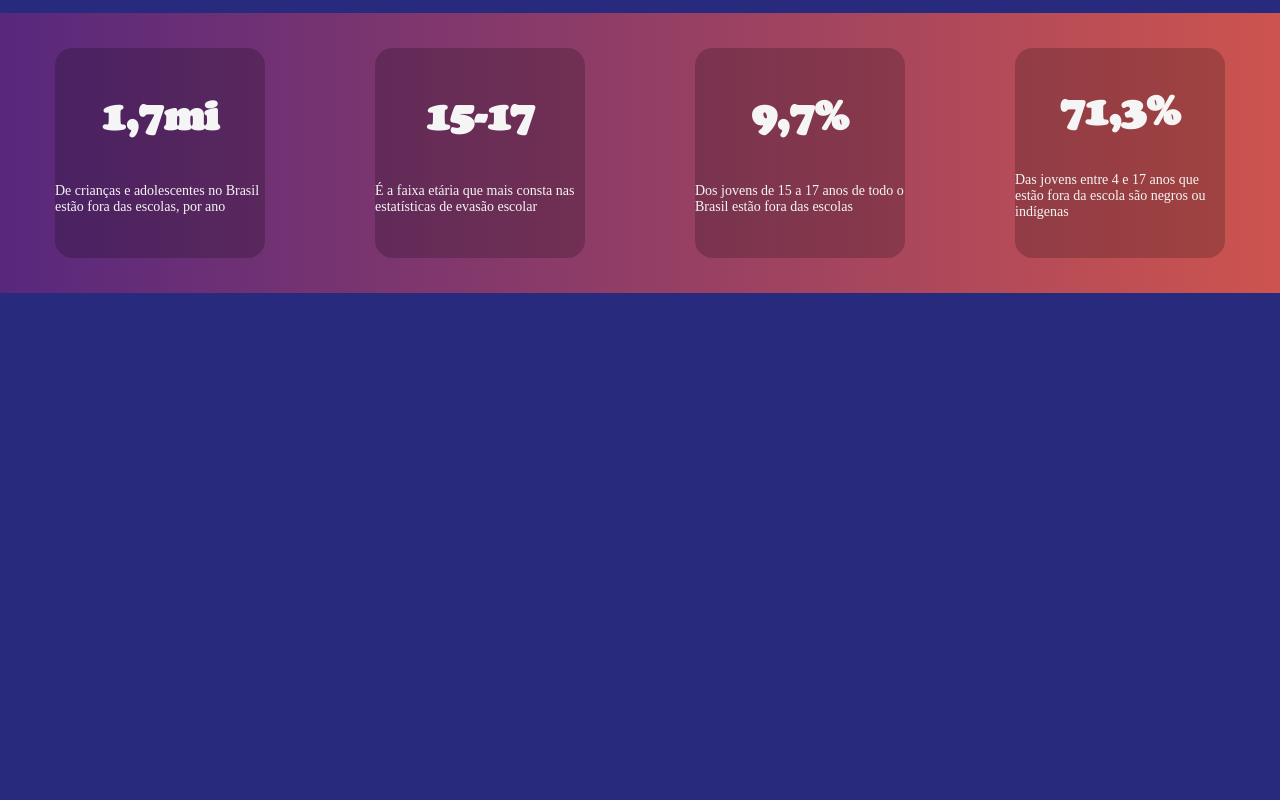
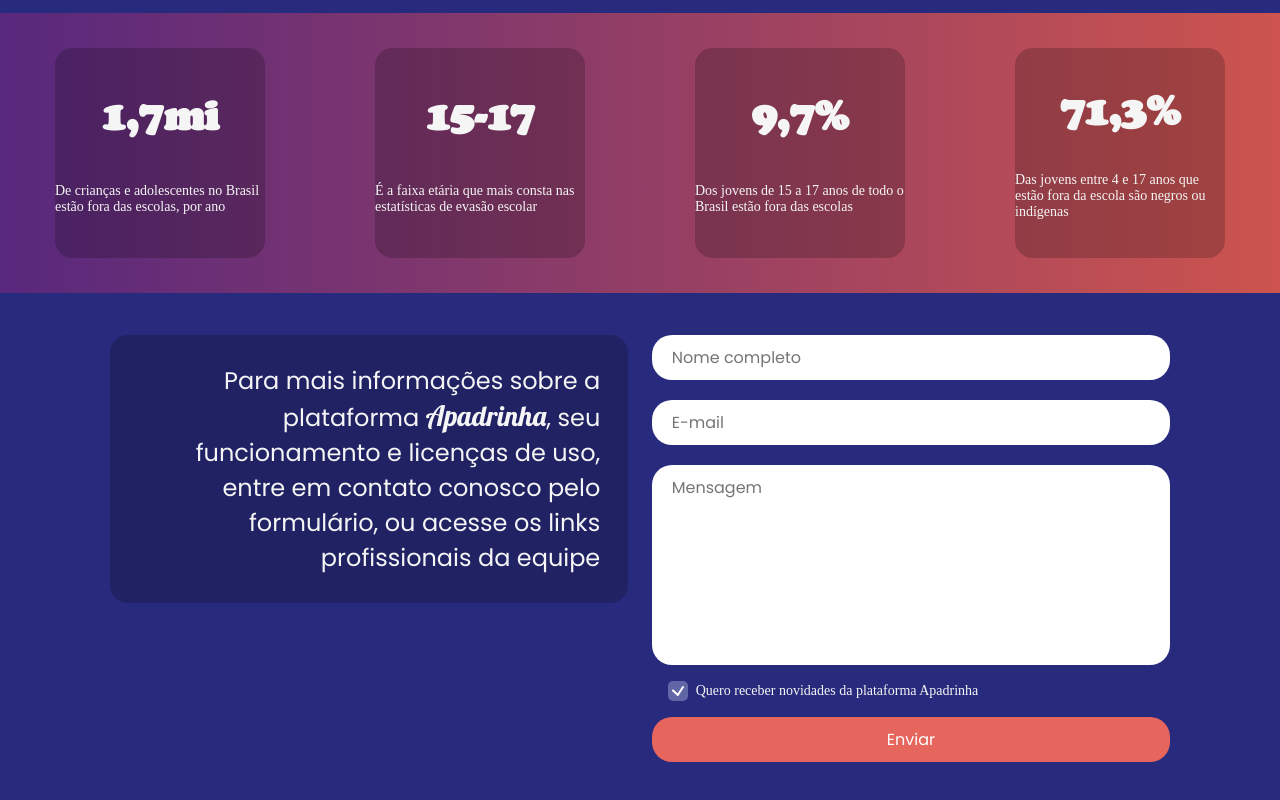
Before and after one commit to yasminfrade/Hackaton-StartSe, a plain HTML site: page index.html in a window 1280 px wide. Shown: the part 826-1626 px from the top of the page. Before the commit the page ends 1119 px from the top, so only its background shows below. Drawn offline with Linux system fonts and the light colour scheme.

Commit message:
Adiciona formulário de contato

```diff
--- a/css/style.css
+++ b/css/style.css
@@ -2,6 +2,7 @@
 
 @import url('https://fonts.googleapis.com/css2?family=Lobster&display=swap');
 @import url('https://fonts.googleapis.com/css2?family=Poppins:wght@300;400&display=swap');
+
 @font-face {
 	font-family: 'Cooper';
 	src: url('../fonts/Cooper Black Regular.ttf') format('truetype');
@@ -207,8 +208,7 @@ img {
 	font-size: 3rem;
 }
 
-#statistics .box-statistic {
-}
+#statistics .box-statistic {}
 
 @media (min-width: 720px) {
 	body {
@@ -288,6 +288,117 @@ img {
 	}
 }
 
+/* Contact */
+
+#contact {
+	display: flex;
+	margin-bottom: 48px;
+}
+
+#contact .center {
+	width: 24px;
+}
+
+#contact .left {
+	align-self: baseline;
+	width: 50%;
+}
+
+#contact .left .description {
+	font-family: Poppins;
+	font-size: 24px;
+	font-weight: 400;
+	line-height: 35px;
+	max-width: 680px;
+	padding: 28px;
+	text-align: right;
+}
+
+#contact .left .brand-name {
+	font-family: Lobster;
+	font-size: 28px;
+	font-weight: 400;
+	line-height: 35px;
+}
+
+#contact .right {
+	width: 50%;
+}
+
+#contact form input,
+#contact form textarea,
+#contact form button {
+	border: none;
+	border-radius: 20px;
+	box-shadow: none;
+	font-family: Poppins;
+	font-size: 16px;
+	padding: 10px 20px;
+}
+
+#contact form {
+	align-self: stretch;
+	display: flex;
+	flex-direction: column;
+}
+
+#contact form input {
+	margin-bottom: 20px;
+}
+
+#contact form textarea {
+	min-height: 200px;
+	resize: none;
+}
+
+#contact form button {
+	background: #E6655C;
+	box-shadow: none;
+	color: #ffffff;
+	cursor: pointer;
+}
+
+#contact form button {
+	background: #E6655C;
+	color: #ffffff;
+}
+
+#contact .checkbox-container {
+	align-items: center;
+	display: flex;
+	flex-direction: row;
+	margin: 16px;
+}
+
+#contact .checkbox-container input[type=checkbox] {
+	display: none;
+}
+
+#contact .checkbox {
+	cursor: pointer;
+	display: flex;
+}
+
+#contact .checkbox input {
+	position: relative;
+	z-index: -9999;
+}
+
+#contact .checkbox span {
+	width: 20px;
+	height: 20px;
+	display: block;
+	background: url("/assets/checkbox_checked.svg");
+}
+
+#contact .checkbox input:checked+span {
+	background: url("/assets/checkbox_unchecked.svg");
+}
+
+#contact .checkbox-label {
+	margin-left: 8px;
+}
+
 @media (min-width: 1280px) {
 	#sectionOne .main-image {
 		margin-left: -12%;
@@ -309,3 +420,25 @@ img {
 		margin: 0;
 	}
 }
+
+
+@media (max-width: 480px) {
+	#contact {
+		flex-direction: column;
+		padding: 32px;
+	}
+
+	#contact .left .description{
+		text-align: justify;
+	}
+
+	#contact .left,
+	#contact .right {
+		align-self: center;
+		width: 100%;
+	}
+
+	#contact .left {
+		margin-bottom: 48px;
+	}
+}
--- a/index.html
+++ b/index.html
@@ -119,6 +119,42 @@
 					</div>
 				</div>
 			</section>
+
+			<section id="contact">
+				<div class="left">
+					<div class="contact-form description background-dark">
+						<p>
+							Para mais informações sobre a plataforma
+							<span class="brand-name">Apadrinha</span>, seu funcionamento e
+							licenças de uso, entre em contato conosco pelo formulário, ou
+							acesse os links profissionais da equipe
+						</p>
+					</div>
+				</div>
+				<div class="center"></div>
+				<div class="right">
+					<form>
+						<input placeholder="Nome completo" />
+						<input placeholder="E-mail" />
+						<textarea placeholder="Mensagem"></textarea>
+						<div class="checkbox-container">
+							<label class="checkbox">
+								<input
+									type="checkbox"
+									name="checkbox"
+								/>
+								<span></span>
+							</label>
+							<label
+								class="checkbox-label"
+								for="checkbox"
+								>Quero receber novidades da plataforma Apadrinha </label
+							>
+						</div>
+						<button class="flat">Enviar</button>
+					</form>
+				</div>
+			</section>
 		</main>
 	</body>
 </html>
```
Also changed, not shown: assets/checkbox_checked.svg (added), assets/checkbox_unchecked.svg (added).
